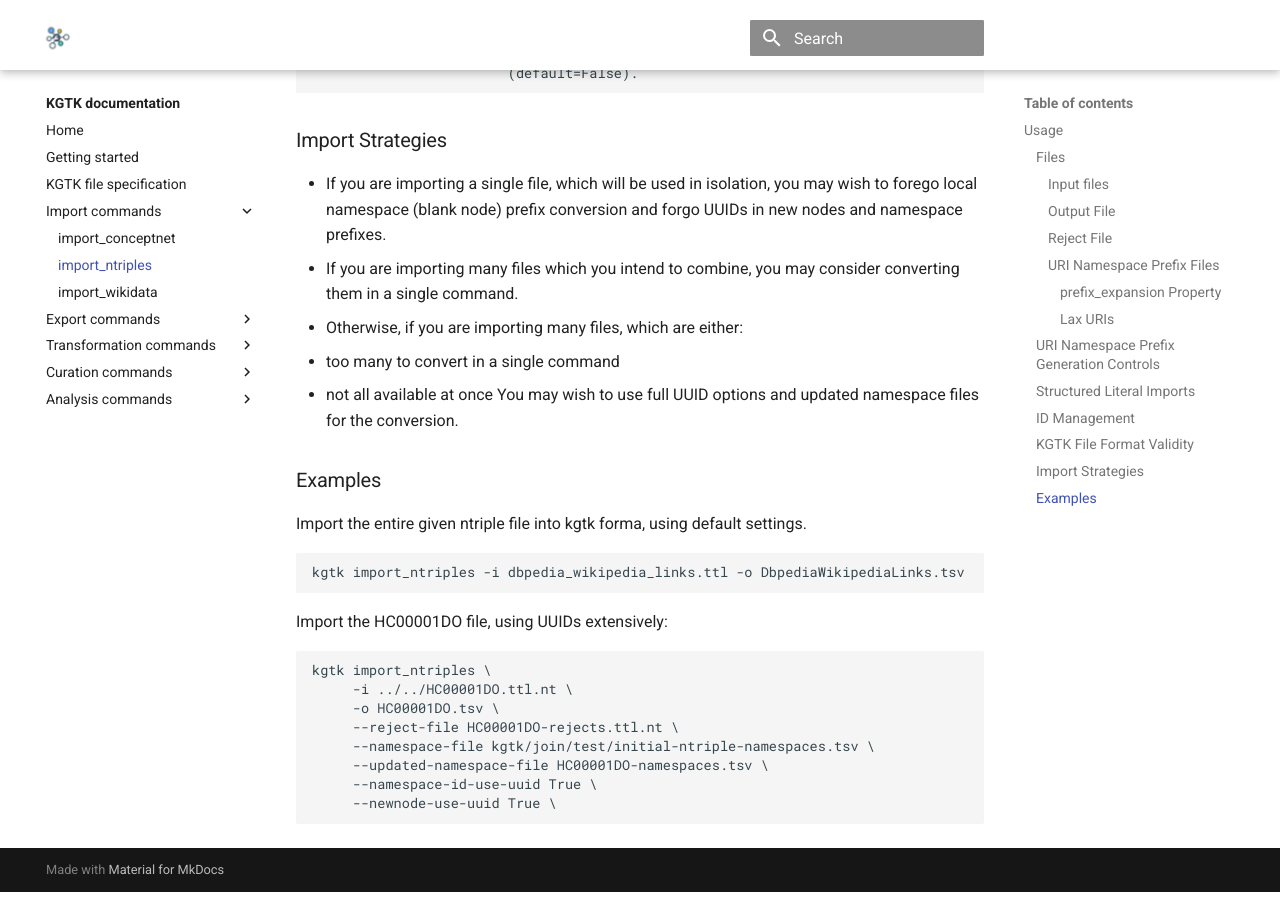
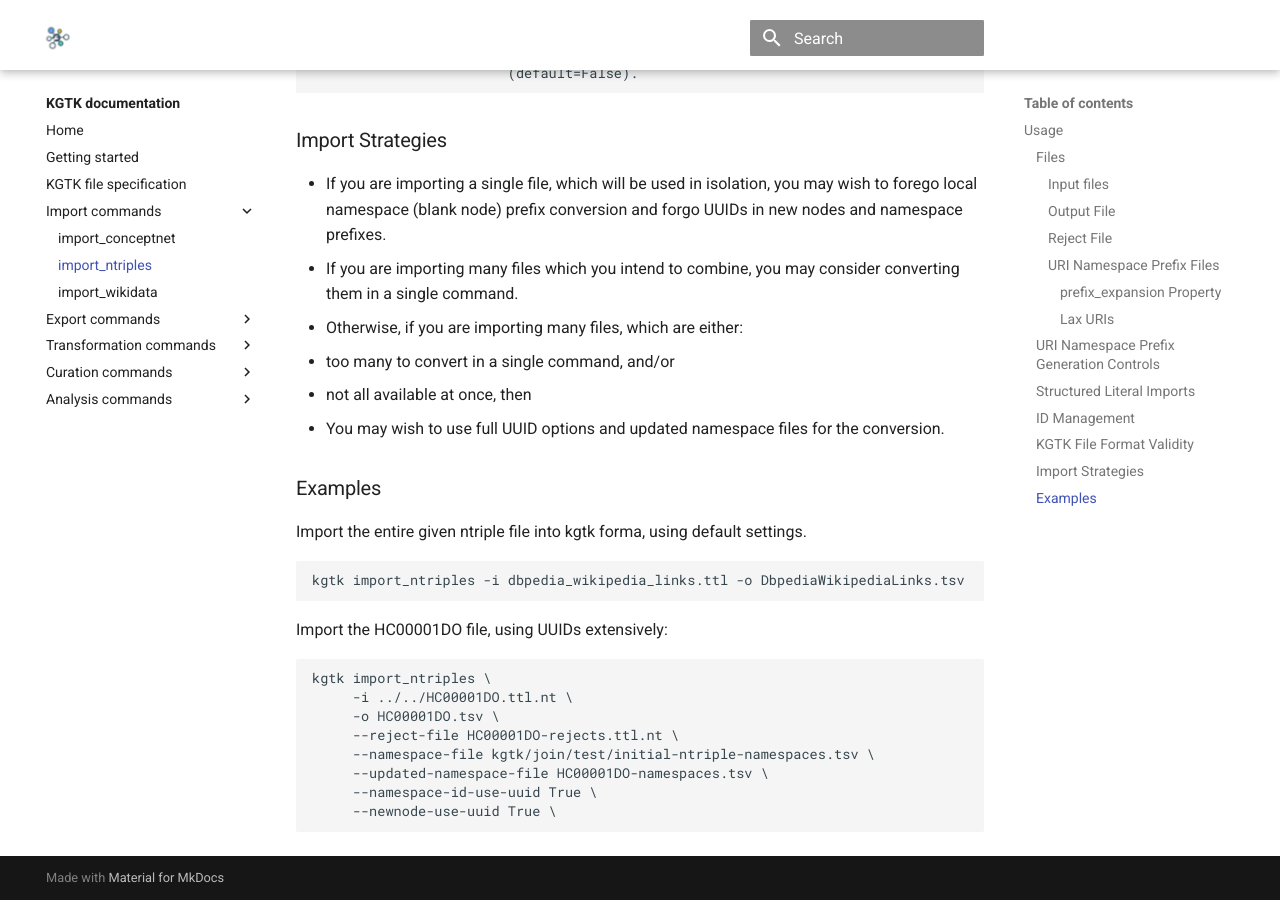
Before and after one commit to usc-isi-i2/kgtk, an MkDocs documentation site: the page built from docs/import/import_ntriples.md, in a window 1280 px wide and 900 px high, scrolled down 8103 px. Built offline with MkDocs 1.6.1 and Material for MkDocs 9.7.7, drawn with Linux system fonts in a browser that asks for light colours; comment, search, counter and statistics services are not loaded.

Commit message:
Adjust a nested list.

```diff
--- a/docs/import/import_ntriples.md
+++ b/docs/import/import_ntriples.md
@@ -389,10 +389,10 @@ unexpected import conversion failures.
  * If you are importing many files which you intend to combine, you may consider
    converting them in a single command.
  * Otherwise, if you are importing many files, which are either:
-   * too many to convert in a single command
-   * not all available at once
-   You may wish to use full UUID options and updated namespace files
-   for the conversion.
+   * too many to convert in a single command, and/or
+   * not all available at once, then
+   * You may wish to use full UUID options and updated namespace files
+     for the conversion.
 
 ### Examples
 
```
